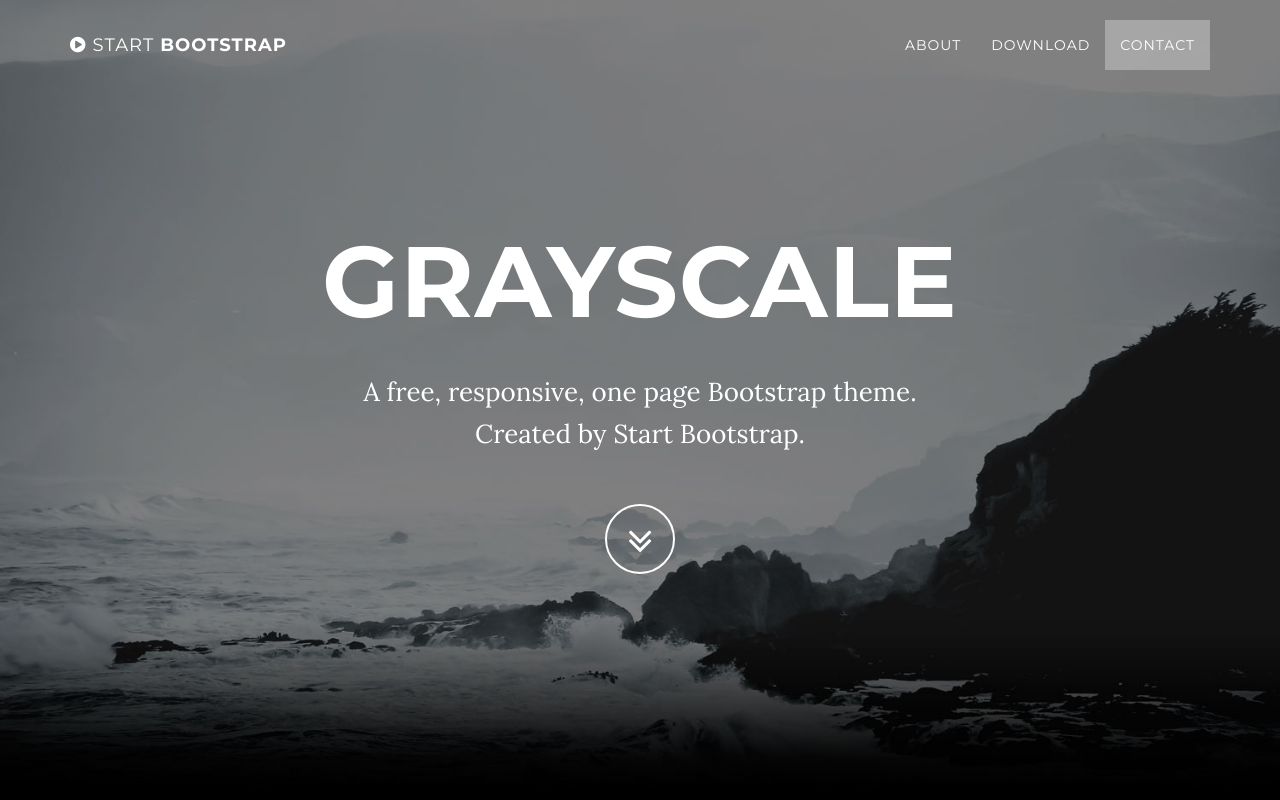
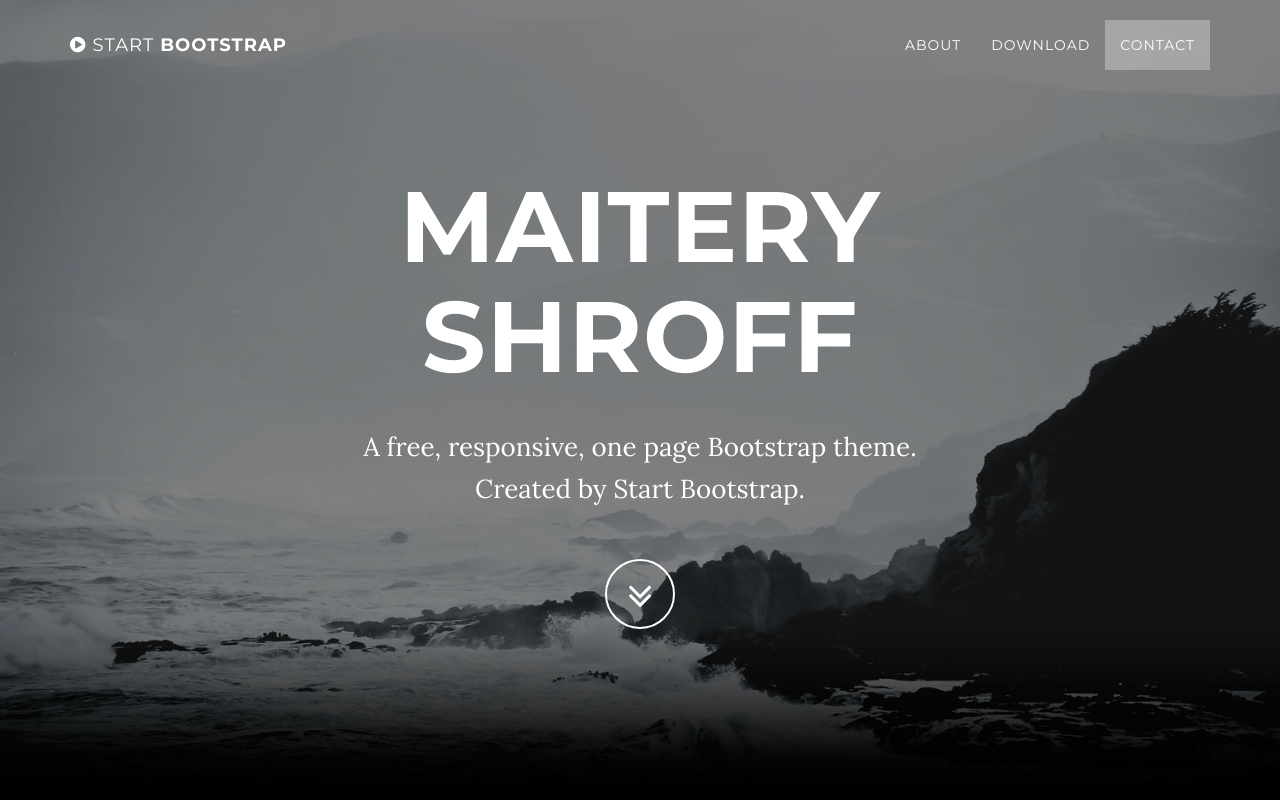
Before and after one commit to maitrey-shroff/maitrey-shroff.github.io, a website: page index.html in a window 1280 px wide. Shown: the top 800 px of the page. Drawn offline with nearby package versions, Linux system fonts and the light colour scheme; some packages are replaced by stand-ins of ours.

Commit message:
updated title

```diff
--- a/index.html
+++ b/index.html
@@ -74,7 +74,7 @@
             <div class="container">
                 <div class="row">
                     <div class="col-md-8 col-md-offset-2">
-                        <h1 class="brand-heading">Grayscale</h1>
+                        <h1 class="brand-heading">Maitery Shroff</h1>
                         <p class="intro-text">A free, responsive, one page Bootstrap theme.
                             <br>Created by Start Bootstrap.</p>
                         <a href="#about" class="btn btn-circle page-scroll">
```
